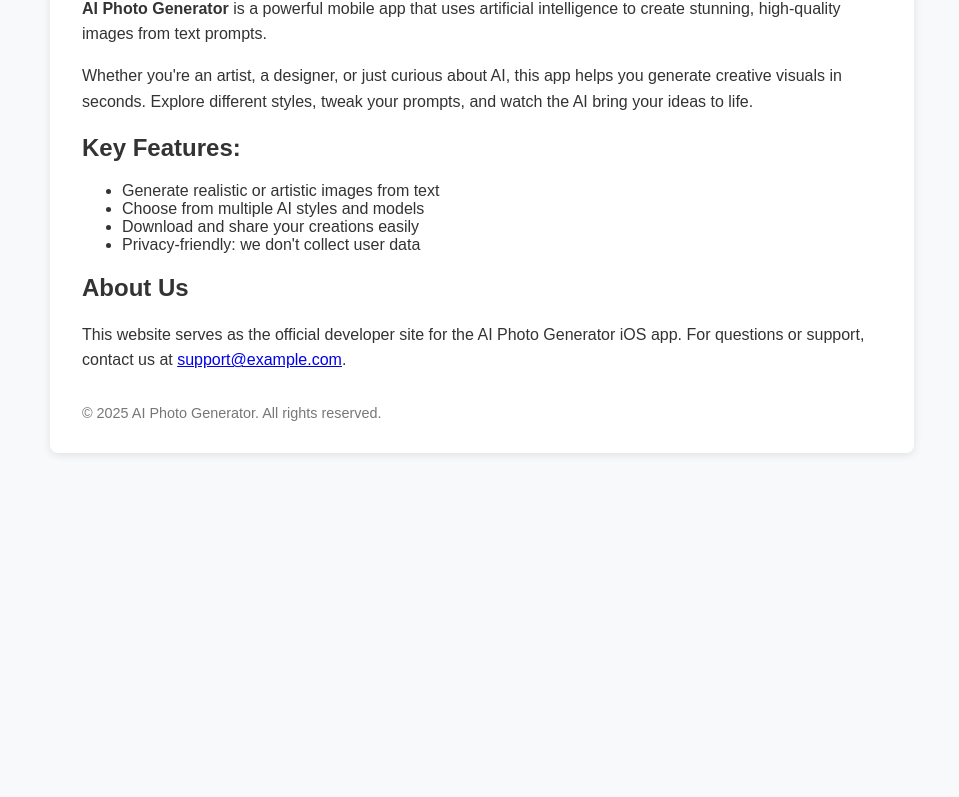
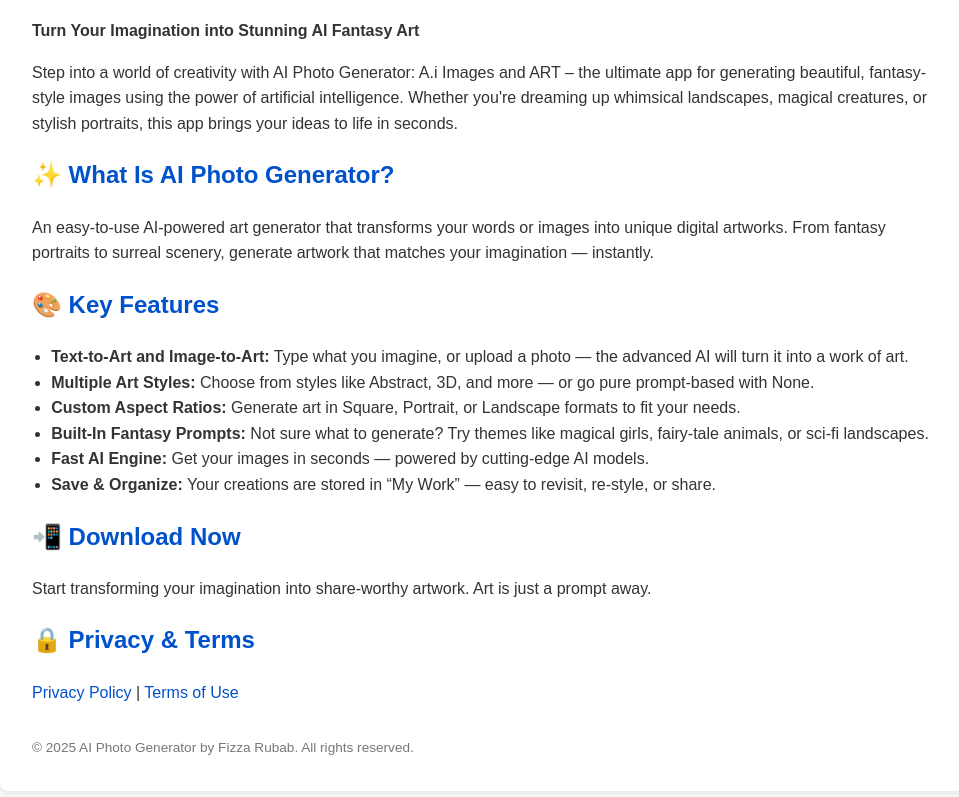
Before and after one commit to Fizza-Rubab0076/fizza-rubab0076.github.io, a plain HTML site: page index.html in a window 1280 px wide. Shown: the part 148-945 px from the top of the page, without its empty margins (158-1117 px from the left). Before the commit the page ends 800 px from the top, so only its background shows below. Drawn offline with Linux system fonts and the light colour scheme.

Commit message:
Update index.html

```diff
--- a/index.html
+++ b/index.html
@@ -3,55 +3,74 @@
 <head>
   <meta charset="UTF-8">
   <meta name="viewport" content="width=device-width, initial-scale=1">
-  <title>AI Photo Generator</title>
+  <title>AI Photo Generator: A.i Images and ART</title>
   <style>
     body {
       font-family: Arial, sans-serif;
-      background: #f8f9fa;
-      margin: 0;
+      background: #f9fafb;
+      color: #333;
       padding: 2rem;
-      color: #333;
+      line-height: 1.6;
     }
     .container {
-      max-width: 800px;
+      max-width: 900px;
       margin: auto;
-      background: #ffffff;
+      background: white;
       padding: 2rem;
       border-radius: 8px;
-      box-shadow: 0 2px 8px rgba(0,0,0,0.1);
+      box-shadow: 0 2px 10px rgba(0, 0, 0, 0.1);
     }
-    h1 {
-      color: #0b5ed7;
+    h1, h2 {
+      color: #0052cc;
     }
-    p {
-      line-height: 1.6;
+    ul {
+      padding-left: 1.2rem;
     }
     .footer {
       margin-top: 2rem;
-      font-size: 0.9rem;
+      font-size: 0.85rem;
       color: #777;
+    }
+    a {
+      color: #0052cc;
+      text-decoration: none;
+    }
+    a:hover {
+      text-decoration: underline;
     }
   </style>
 </head>
 <body>
   <div class="container">
-    <h1>AI Photo Generator</h1>
-    <p><strong>AI Photo Generator</strong> is a powerful mobile app that uses artificial intelligence to create stunning, high-quality images from text prompts.</p>
-    <p>Whether you're an artist, a designer, or just curious about AI, this app helps you generate creative visuals in seconds. Explore different styles, tweak your prompts, and watch the AI bring your ideas to life.</p>
+    <h1>AI Photo Generator: A.i Images and ART</h1>
+    <p><strong>Turn Your Imagination into Stunning AI Fantasy Art</strong></p>
 
-    <h2>Key Features:</h2>
+    <p>Step into a world of creativity with AI Photo Generator: A.i Images and ART – the ultimate app for generating beautiful, fantasy-style images using the power of artificial intelligence. Whether you're dreaming up whimsical landscapes, magical creatures, or stylish portraits, this app brings your ideas to life in seconds.</p>
+
+    <h2>✨ What Is AI Photo Generator?</h2>
+    <p>An easy-to-use AI-powered art generator that transforms your words or images into unique digital artworks. From fantasy portraits to surreal scenery, generate artwork that matches your imagination — instantly.</p>
+
+    <h2>🎨 Key Features</h2>
     <ul>
-      <li>Generate realistic or artistic images from text</li>
-      <li>Choose from multiple AI styles and models</li>
-      <li>Download and share your creations easily</li>
-      <li>Privacy-friendly: we don't collect user data</li>
+      <li><strong>Text-to-Art and Image-to-Art:</strong> Type what you imagine, or upload a photo — the advanced AI will turn it into a work of art.</li>
+      <li><strong>Multiple Art Styles:</strong> Choose from styles like Abstract, 3D, and more — or go pure prompt-based with None.</li>
+      <li><strong>Custom Aspect Ratios:</strong> Generate art in Square, Portrait, or Landscape formats to fit your needs.</li>
+      <li><strong>Built-In Fantasy Prompts:</strong> Not sure what to generate? Try themes like magical girls, fairy-tale animals, or sci-fi landscapes.</li>
+      <li><strong>Fast AI Engine:</strong> Get your images in seconds — powered by cutting-edge AI models.</li>
+      <li><strong>Save & Organize:</strong> Your creations are stored in “My Work” — easy to revisit, re-style, or share.</li>
     </ul>
 
-    <h2>About Us</h2>
-    <p>This website serves as the official developer site for the AI Photo Generator iOS app. For questions or support, contact us at <a href="mailto:support@example.com">support@example.com</a>.</p>
+    <h2>📲 Download Now</h2>
+    <p>Start transforming your imagination into share-worthy artwork. Art is just a prompt away.</p>
+
+    <h2>🔒 Privacy & Terms</h2>
+    <p>
+      <a href="https://sites.google.com/view/aiappsbyfizzarubab/privacy-policy" target="_blank">Privacy Policy</a> |
+      <a href="https://sites.google.com/view/aiappsbyfizzarubab/terms-of-use" target="_blank">Terms of Use</a>
+    </p>
 
     <div class="footer">
-      &copy; 2025 AI Photo Generator. All rights reserved.
+      &copy; 2025 AI Photo Generator by Fizza Rubab. All rights reserved.
     </div>
   </div>
 </body>
```
